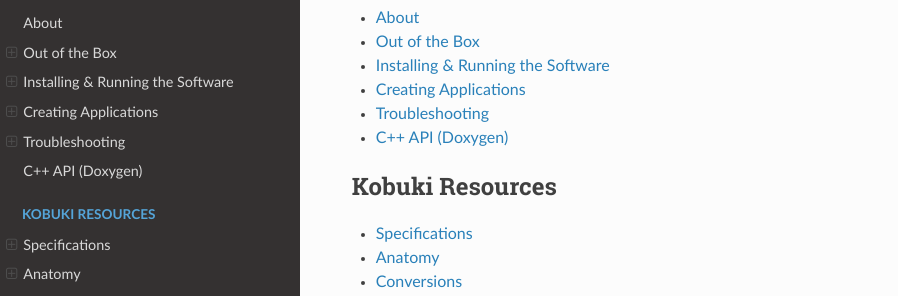
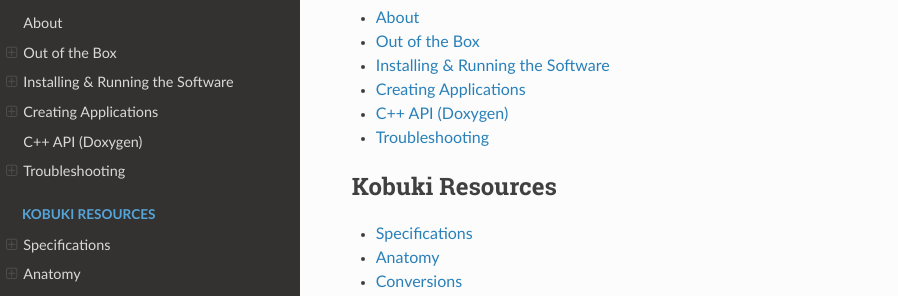
Before and after one commit to kobuki-base/kobuki_documentation, a Sphinx documentation site: the page built from doc/index.rst, in a window 1280 px wide and 900 px high, scrolled down 348 px. Shown: the part 154-450 px from the top of the window, without its empty margins (0-898 px from the left). Built offline with Sphinx 7.4.7 and the Read the Docs theme 2.0.0, drawn with Linux system fonts in a browser that asks for light colours.

```diff
--- a/doc/index.rst
+++ b/doc/index.rst
@@ -13,8 +13,8 @@ Contents
    out_of_the_box
    software
    applications
+   C++ API (Doxygen) <https://kobuki-base.github.io/kobuki_core/>
    troubleshooting
-   C++ API (Doxygen) <https://kobuki-base.github.io/kobuki_core/>
 
 .. toctree::
    :maxdepth: 1
```
